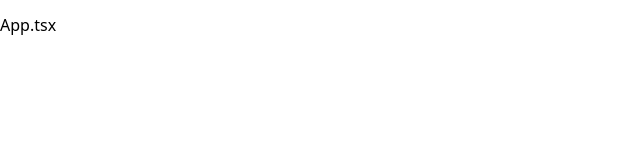
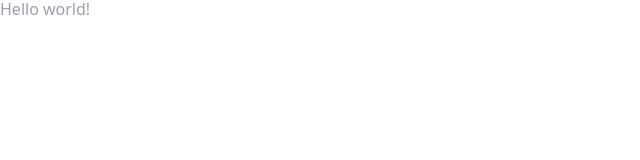
Before and after one commit to stonedev-app/llm-client-test, a React (Vite) app: page / in a window 1280 px wide. Shown: the top 160 px of the page, without its empty margins (0-640 px from the left). Built offline with nearby package versions, Linux system fonts and the light colour scheme.

Commit message:
feat: tailwindcssの設定を追加

```diff
--- a/package.json
+++ b/package.json
@@ -10,11 +10,13 @@
     "tauri": "tauri"
   },
   "dependencies": {
+    "@tailwindcss/vite": "^4.1.14",
     "@tauri-apps/api": "^2",
     "@tauri-apps/plugin-opener": "^2",
     "modern-normalize": "^3.0.1",
     "react": "^19.1.0",
-    "react-dom": "^19.1.0"
+    "react-dom": "^19.1.0",
+    "tailwindcss": "^4.1.14"
   },
   "devDependencies": {
     "@tauri-apps/cli": "^2",
--- a/pnpm-workspace.yaml
+++ b/pnpm-workspace.yaml
@@ -1,2 +1,5 @@
 ignoredBuiltDependencies:
   - esbuild
+
+onlyBuiltDependencies:
+  - '@tailwindcss/oxide'
--- a/src/App.tsx
+++ b/src/App.tsx
@@ -1,7 +1,7 @@
 export const App = () => {
   return (
     <>
-      <p>App.tsx</p>
+      <h1 className="text-gray-400">Hello world!</h1>
     </>
   );
 };
--- a/src/main.tsx
+++ b/src/main.tsx
@@ -1,5 +1,5 @@
 // CSS
-import "modern-normalize";
+import "./styles/global.css";
 
 // JavaScript
 import React from "react";
--- /dev/null
+++ b/src/styles/global.css
@@ -0,0 +1,5 @@
+/* ---- リセットCSS（modern-normalize） ---- */
+@import "modern-normalize";
+
+/* ---- Tailwind 本体 ---- */
+@import "tailwindcss";
--- a/vite.config.ts
+++ b/vite.config.ts
@@ -1,12 +1,13 @@
 import { defineConfig } from "vite";
 import react from "@vitejs/plugin-react";
+import tailwindcss from "@tailwindcss/vite";
 
 // @ts-expect-error process is a nodejs global
 const host = process.env.TAURI_DEV_HOST;
 
 // https://vite.dev/config/
 export default defineConfig(async () => ({
-  plugins: [react()],
+  plugins: [react(), tailwindcss()],
 
   // Vite options tailored for Tauri development and only applied in `tauri dev` or `tauri build`
   //
```
Also changed, not shown: 1 other file (tests, documents, lock files or other folders).
